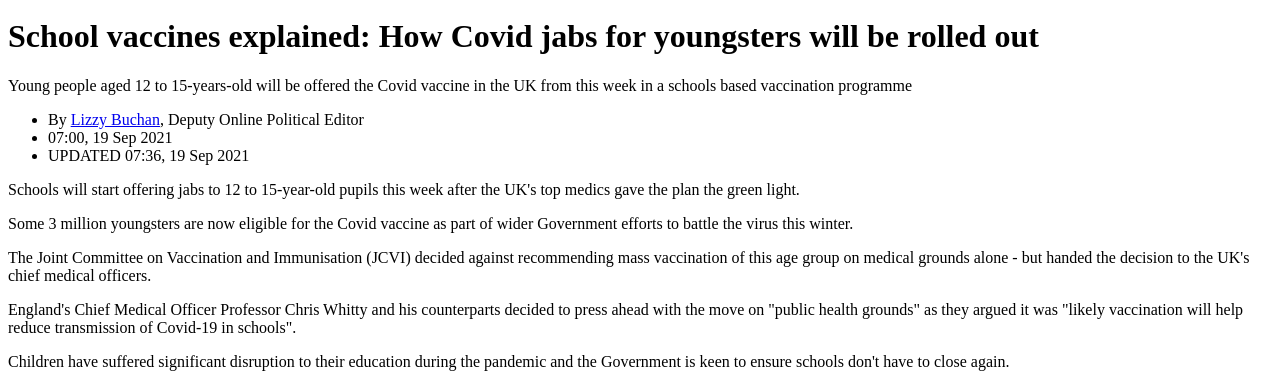
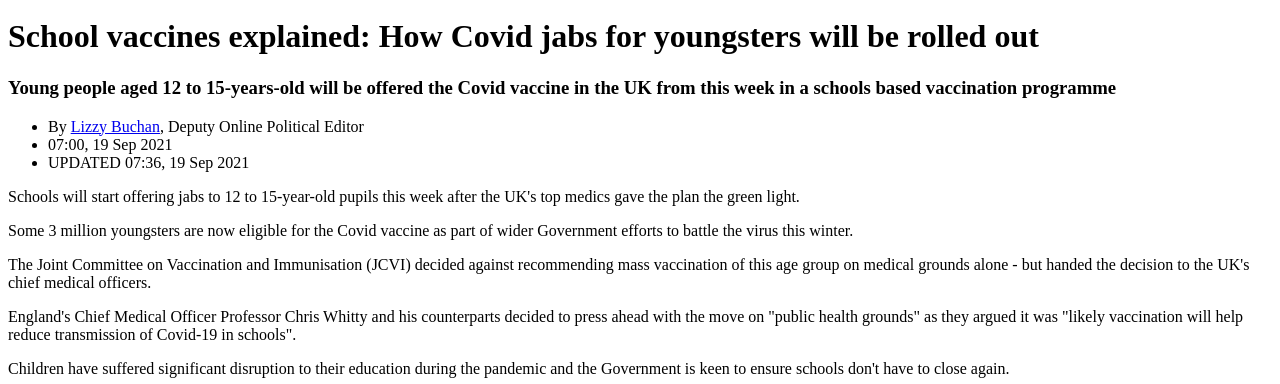
Before and after one commit to agustin-schiaffino/my-first-new, a plain HTML site: page index.html in a window 1280 px wide. Shown: the part 391-775 px from the top of the page. Drawn offline with Linux system fonts and the light colour scheme; grey boxes are pictures that could not be loaded.

Commit message:
cambio de <p> por <h3>

```diff
--- a/index.html
+++ b/index.html
@@ -19,10 +19,8 @@
         </header>
         <article>
             <div>
-                <p>
-                    Young people aged 12 to 15-years-old will be offered the Covid vaccine in the UK from this week in a
-                    schools based vaccination programme
-                </p>
+                <h3>Young people aged 12 to 15-years-old will be offered the Covid vaccine in the UK from this week in a
+                    schools based vaccination programme</h3>
             </div>
             <div>
                 <ul>
```
